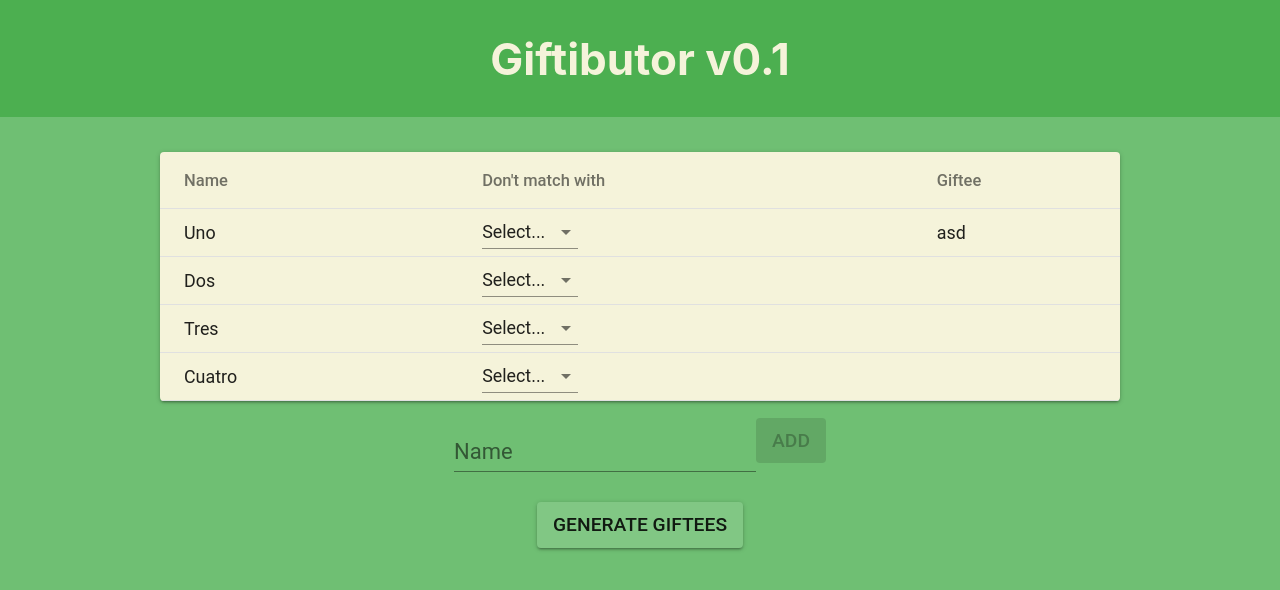
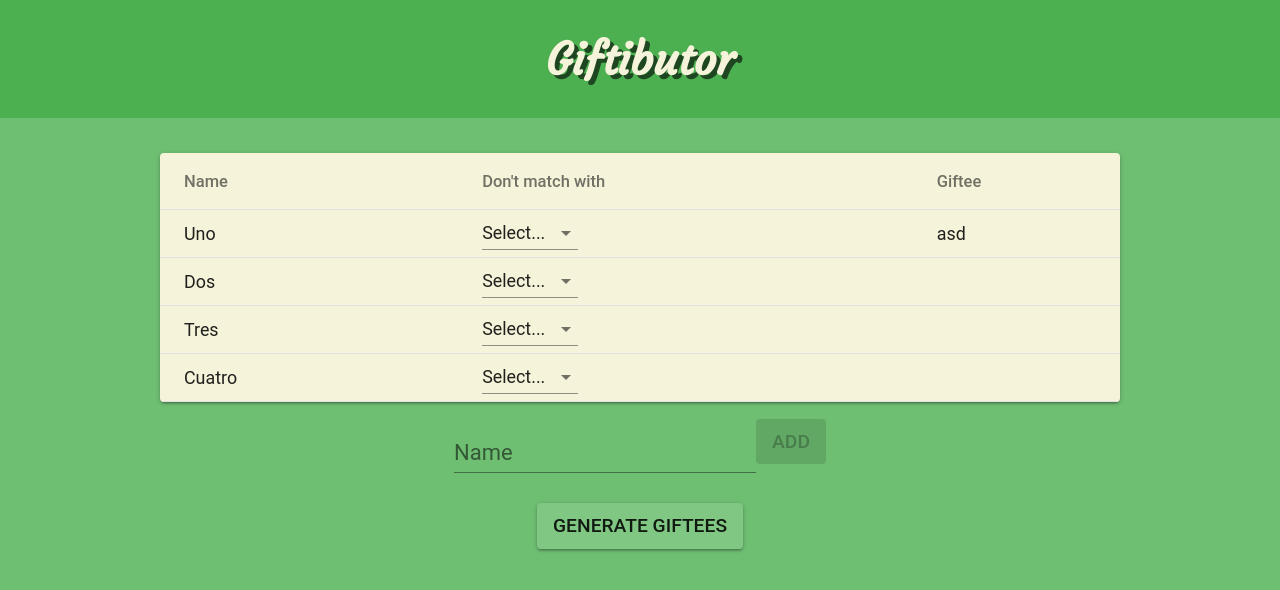
Before and after one commit to samulisuomi/giftibutor, a React (Create React App) app: page / in a window 1280 px wide. Shown: the top 590 px of the page. Built offline with nearby package versions, Linux system fonts and the light colour scheme.

Commit message:
Make header pretty

```diff
--- a/public/index.html
+++ b/public/index.html
@@ -10,6 +10,7 @@
       homescreen on Android. See https://developers.google.com/web/fundamentals/web-app-manifest/
     -->
     <link rel="manifest" href="%PUBLIC_URL%/manifest.json">
+    <link href="https://fonts.googleapis.com/css?family=Courgette" rel="stylesheet">
     <!--
       Notice the use of %PUBLIC_URL% in the tags above.
       It will be replaced with the URL of the `public` folder during the build.
--- a/src/App.css
+++ b/src/App.css
@@ -9,6 +9,8 @@
   align-items: center;
   justify-content: center;
   padding: 0.1em;
+  font-family: 'Courgette', cursive;
+  text-shadow: 0.2em 0.2em 0px rgba(0, 0, 0, 0.6);
 }
 
 .App-main {
--- a/src/App.js
+++ b/src/App.js
@@ -24,7 +24,7 @@ class App extends PureComponent {
           <div className="App">
             <header className="App-header">
               <h1>
-                Giftibutor v0.1
+                Giftibutor
               </h1>
             </header>
             <main className="App-main">
```
